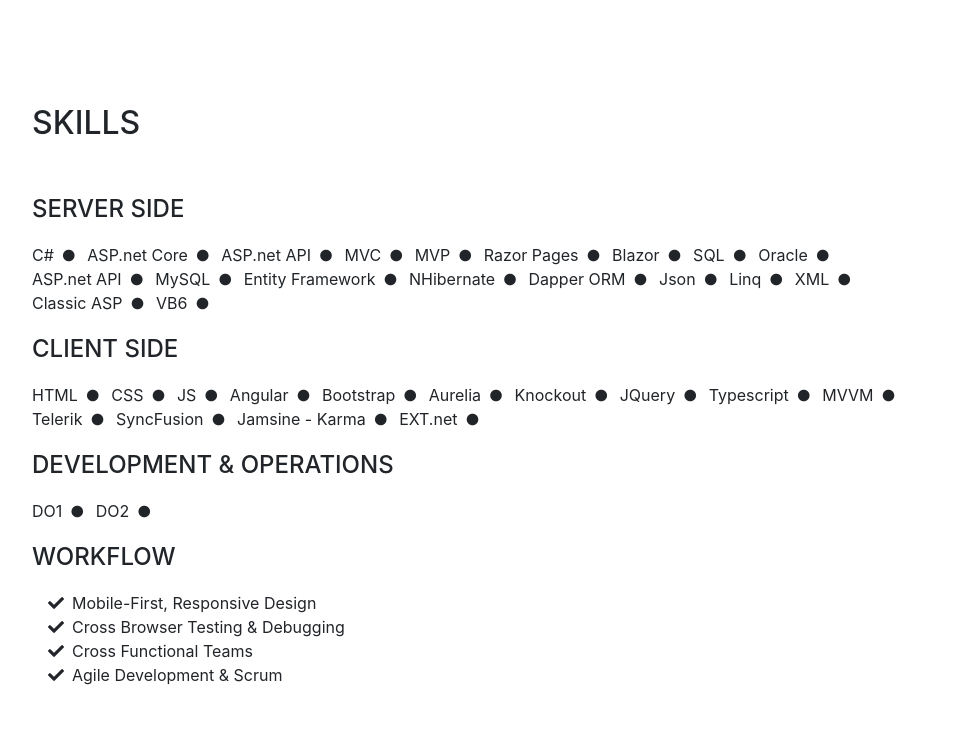
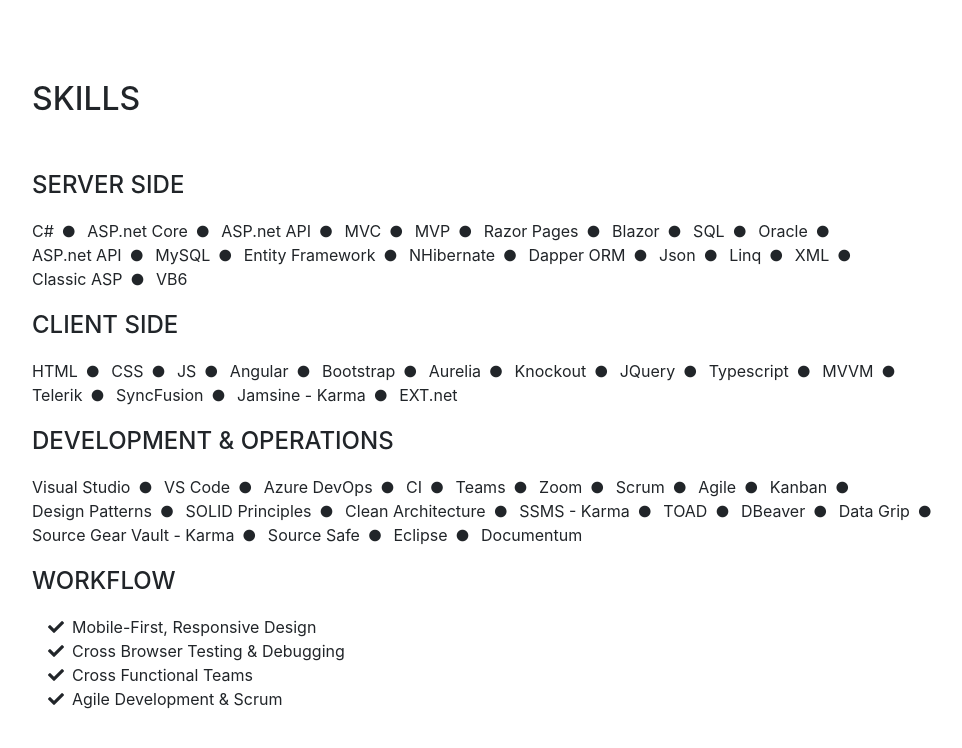
Before and after one commit to iangmoss/IGMCV2019, a website with bundled scripts: page index.html in a window 1280 px wide. Shown: the part 5386-6134 px from the top of the page, without its empty margins (288-1250 px from the left). Built offline with nearby package versions, Linux system fonts and the light colour scheme; files whose address does not match are found by name; a web font is replaced by a local one.

Commit message:
D&O section

```diff
--- a/index.html
+++ b/index.html
@@ -345,7 +345,7 @@
                         Classic ASP &nbsp;<i class="fas fa-circle fa-xs cirlce-style"></i>
                     </li>
                     <li class="list-inline-item">
-                        VB6 &nbsp;<i class="fas fa-circle fa-xs cirlce-style"></i>
+                        VB6 &nbsp;
                     </li>
                 </ul>
 
@@ -391,17 +391,71 @@
                         Jamsine - Karma &nbsp;<i class="fas fa-circle fa-xs cirlce-style"></i>
                     </li>
                     <li class="list-inline-item">
-                        EXT.net &nbsp;<i class="fas fa-circle fa-xs cirlce-style"></i>
+                        EXT.net
                     </li>
                 </ul>
 
                 <div class="subheading mb-3">Development &amp; Operations</div>
                 <ul class="list-inline skills-size">
                     <li class="list-inline-item">
-                        DO1 &nbsp;<i class="fas fa-circle fa-xs cirlce-style"></i>
+                        Visual Studio &nbsp;<i class="fas fa-circle fa-xs cirlce-style"></i>
                     </li>
                     <li class="list-inline-item">
-                        DO2 &nbsp;<i class="fas fa-circle fa-xs cirlce-style"></i>
+                        VS Code &nbsp;<i class="fas fa-circle fa-xs cirlce-style"></i>
+                    </li>
+                    <li class="list-inline-item">
+                        Azure DevOps &nbsp;<i class="fas fa-circle fa-xs cirlce-style"></i>
+                    </li>
+                    <li class="list-inline-item">
+                        CI &nbsp;<i class="fas fa-circle fa-xs cirlce-style"></i>
+                    </li>
+                    <li class="list-inline-item">
+                        Teams &nbsp;<i class="fas fa-circle fa-xs cirlce-style"></i>
+                    </li>
+                    <li class="list-inline-item">
+                        Zoom &nbsp;<i class="fas fa-circle fa-xs cirlce-style"></i>
+                    </li>
+                    <li class="list-inline-item">
+                        Scrum &nbsp;<i class="fas fa-circle fa-xs cirlce-style"></i>
+                    </li>
+                    <li class="list-inline-item">
+                        Agile &nbsp;<i class="fas fa-circle fa-xs cirlce-style"></i>
+                    </li>
+                    <li class="list-inline-item">
+                        Kanban &nbsp;<i class="fas fa-circle fa-xs cirlce-style"></i>
+                    </li>
+                    <li class="list-inline-item">
+                        Design Patterns &nbsp;<i class="fas fa-circle fa-xs cirlce-style"></i>
+                    </li>
+                    <li class="list-inline-item">
+                        SOLID Principles &nbsp;<i class="fas fa-circle fa-xs cirlce-style"></i>
+                    </li>
+                    <li class="list-inline-item">
+                        Clean Architecture &nbsp;<i class="fas fa-circle fa-xs cirlce-style"></i>
+                    </li>
+                    <li class="list-inline-item">
+                        SSMS - Karma &nbsp;<i class="fas fa-circle fa-xs cirlce-style"></i>
+                    </li>
+                    <li class="list-inline-item">
+                        TOAD &nbsp;<i class="fas fa-circle fa-xs cirlce-style"></i>
+                    </li>
+					<li class="list-inline-item">
+                        DBeaver &nbsp;<i class="fas fa-circle fa-xs cirlce-style"></i>
+                    </li>
+                    <li class="list-inline-item">
+                        Data Grip &nbsp;<i class="fas fa-circle fa-xs cirlce-style"></i>
+                    </li>
+                    <li class="list-inline-item">
+                        Source Gear Vault - Karma &nbsp;<i class="fas fa-circle fa-xs cirlce-style"></i>
+                    </li>
+                    <li class="list-inline-item">
+                        Source Safe &nbsp;<i class="fas fa-circle fa-xs cirlce-style"></i>
+                    </li>
+					<li class="list-inline-item">
+                        Eclipse &nbsp;<i class="fas fa-circle fa-xs cirlce-style"></i>
+                    </li>
+                    <li class="list-inline-item">
+                        Documentum &nbsp;</i>
                     </li>
                 </ul>
 
```
